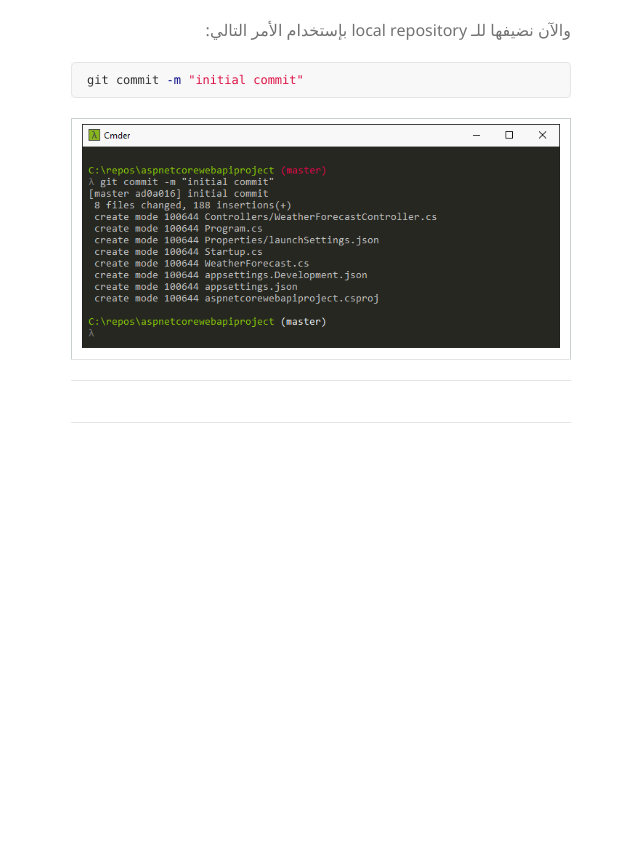
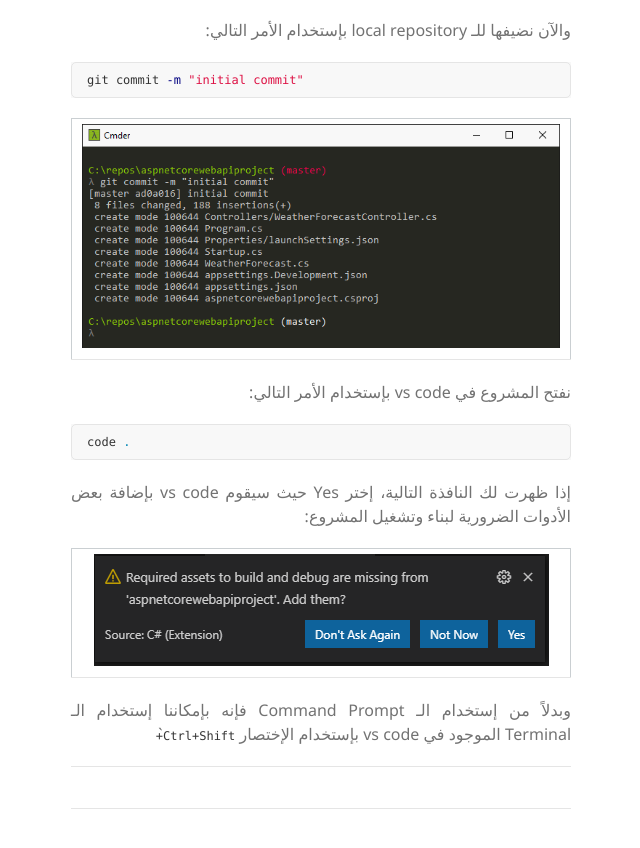
Before and after one commit to alhabish/aspnetcorewebapi-course, a Jekyll site: the page built from _posts/2020-04-02-setup-and-installation.md, in a window 1280 px wide and 900 px high, scrolled down 6773 px. Shown: the top 848 px of the window, without its empty margins (139-779 px from the left). Built offline with Jekyll 4.4.1, drawn with Linux system fonts in a browser that asks for light colours; comment, search, counter and statistics services are not loaded; before the commit the page ends 7287 px from its top, so only the background shows below that.

Commit message:
a01: opens project in vs code"

````diff
--- a/_posts/2020-04-02-setup-and-installation.md
+++ b/_posts/2020-04-02-setup-and-installation.md
@@ -188,3 +188,15 @@ git commit -m "initial commit"
 ```
 
 {% include image.html url="assets/files/article_01/git-commit.png" border="1" %}
+
+نفتح المشروع في vs code بإستخدام الأمر التالي:
+
+```bash
+code .
+```
+
+إذا ظهرت لك النافذة التالية، إختر Yes حيث سيقوم vs code بإضافة بعض الأدوات الضرورية لبناء وتشغيل المشروع:
+
+{% include image.html url="assets/files/article_01/vscode-required-assets.png" border="1" %}
+
+وبدلاً من إستخدام الـ Command Prompt فإنه بإمكاننا إستخدام الـ Terminal الموجود في vs code بإستخدام الإختصار `Ctrl+Shift+``
````
Also changed, not shown: assets/files/article_01/vscode-required-assets.png (added).
